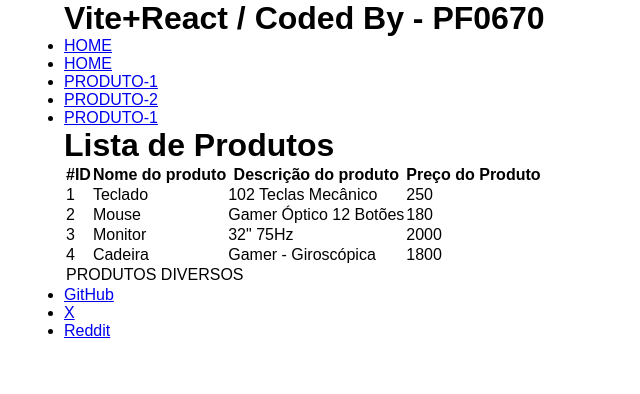
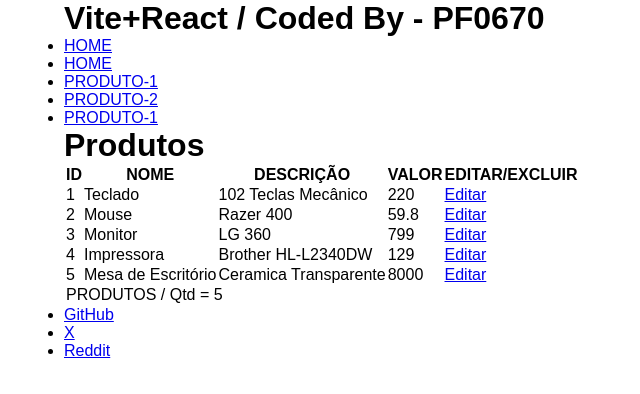
Before and after one commit to Robertooan07/spa-1espv, a React (Vite) app: page /produtos in a window 1280 px wide. Shown: the top 394 px of the page, without its empty margins (0-640 px from the left). Built offline with nearby package versions, Linux system fonts and the light colour scheme; data requests are answered from the project's data file.

Commit message:
add de edição do produto

```diff
--- a/src/main.jsx
+++ b/src/main.jsx
@@ -22,7 +22,5 @@ const router = createBrowserRouter([
 //BLOCO DAS ROTAS
 
 ReactDOM.createRoot(document.getElementById('root')).render(
-  <React.StrictMode>
     <RouterProvider router={router}/>
-  </React.StrictMode>,
 )
--- a/src/routes/Produtos.jsx
+++ b/src/routes/Produtos.jsx
@@ -1,42 +1,80 @@
-import { ListaProdutos } from "../components/ListaProdutos"
+import { useEffect, useState } from "react";
+import { Link } from "react-router-dom";
 
 export default function Produtos() {
+  document.title = "PRODUTOS";
 
-  document.title = "Lista de Produtos"
+  const [listaProdutosAPI, setListaProdutosAPI] = useState([]);
+
+  useEffect(() => {
+    console.log("EXECUTA APENAS UMA VEZ!");
+    fetch("http://localhost:5000/produtos",{
+      method:"GET",
+      headers:{
+        "Acepted":"application/json"
+      }
+    })
+    .then((response)=> response.json())
+    .then((response)=> setListaProdutosAPI(response))
+    .catch((error) => console.log(error));
+  }, [])
 
   return (
-    <>
-
-      <h1>Lista de Produtos</h1>
 
     <div>
+      <h1>Produtos</h1>
+
+        <div className="tblProdutos">
           <table>
             <thead>
               <tr>
-              <th>#ID</th>
-              <th>Nome do produto</th>
-              <th>Descrição do produto</th>
-              <th>Preço do Produto</th>
+                <th>ID</th>
+                <th>NOME</th>
+                <th>DESCRIÇÃO</th>
+                <th>VALOR</th>
+                <th>EDITAR/EXCLUIR</th>
               </tr>
             </thead>
+            <tbody>
 
-          <tbody>
-            {ListaProdutos.map((item,indice)=>(
+                {listaProdutosAPI.map((item,indice)=>(
                   <tr key={indice}>
                       <td>{item.id}</td>
                       <td>{item.nome}</td>
                       <td>{item.desc}</td>
-              <td>{item.preco}</td>
+                      <td>{item.valor}</td>
+                      <td>
+                        <Link to={`/editar/produtos/${item.id}`}>Editar</Link>
+                      </td>
                   </tr>
                 ))}
+
             </tbody>
-
             <tfoot>
-              <td colSpan={4}> PRODUTOS DIVERSOS</td>
+              <tr>
+                <td colSpan={4}>PRODUTOS / Qtd = {listaProdutosAPI.length}</td>
+              </tr>
             </tfoot>
-
           </table>
         </div>
-    </>
+
+
+    </div>
   )
 }
+
+
+  // const [open, setOpen] = useState(false);s
+        {/* {open ? <Modal open={true} setOpen={setOpen}/> : ""}
+
+        <button onClick={()=> setOpen(true)}>OPEN-MODAL</button> */}
+
+        // const [counter, setCounter] = useState(0);
+        // document.title = "PRODUTOS - " + counter;
+
+        // const [produto,setProduto] = useState({
+        //    id:1,
+        //    nome:"TESTE",
+        //    desc:"TESTANDO",
+        //    valor:230
+        // });
```
Also changed, not shown: src/routes/Produtos_2.jsx (added, +42 -0 lines). Lines whose indentation alone changed are shown as unchanged.
